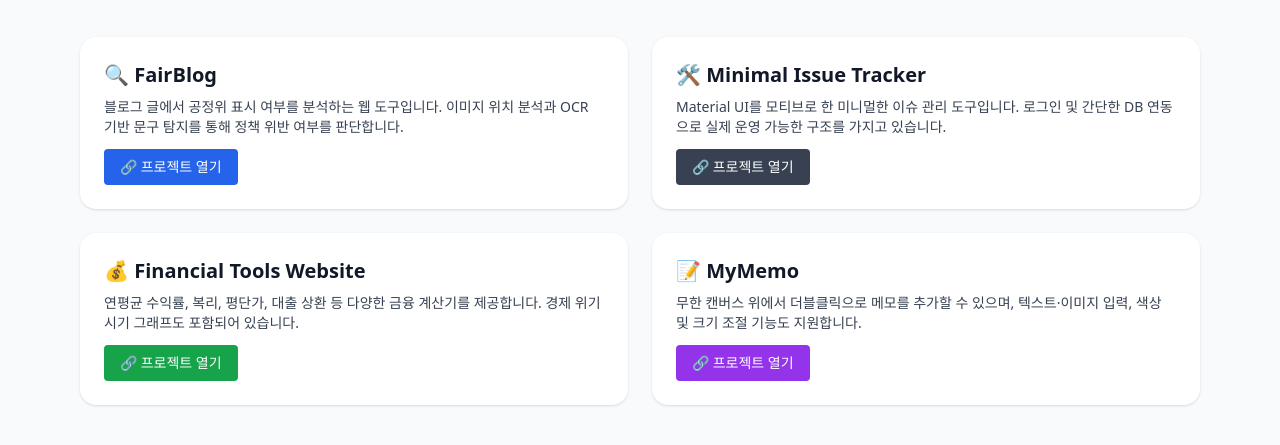
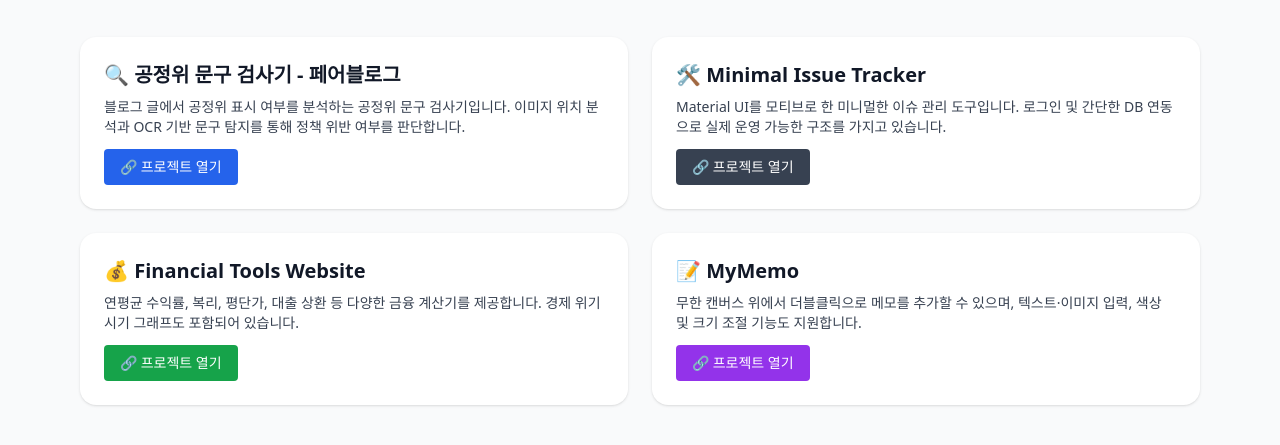
Before and after one commit to xpile98/xpile98.github.io, a plain HTML site: page index.html in a window 1280 px wide. Shown: the part 115-560 px from the top of the page. Drawn offline with nearby package versions, Linux system fonts and the light colour scheme.

Commit message:
FairBlog 명칭 수정(네이버 알고리즘)

```diff
--- a/index.html
+++ b/index.html
@@ -16,9 +16,9 @@
     <div class="grid grid-cols-1 md:grid-cols-2 lg:grid-cols-2 gap-6">
       <!-- Project 1: FairBlog -->
       <div class="bg-white shadow rounded-2xl p-6 hover:shadow-lg transition">
-        <h2 class="text-xl font-semibold mb-2">🔍 FairBlog</h2>
+        <h2 class="text-xl font-semibold mb-2">🔍 공정위 문구 검사기 - 페어블로그</h2>
         <p class="text-sm text-gray-700 mb-3">
-          블로그 글에서 공정위 표시 여부를 분석하는 웹 도구입니다. 이미지 위치 분석과 OCR 기반 문구 탐지를 통해 정책 위반 여부를 판단합니다.
+          블로그 글에서 공정위 표시 여부를 분석하는 공정위 문구 검사기입니다. 이미지 위치 분석과 OCR 기반 문구 탐지를 통해 정책 위반 여부를 판단합니다.
         </p>
         <a href="https://xpile98.github.io/FairBlog" target="_blank"
            class="inline-block bg-blue-600 text-white px-4 py-2 rounded hover:bg-blue-700 text-sm">
```
